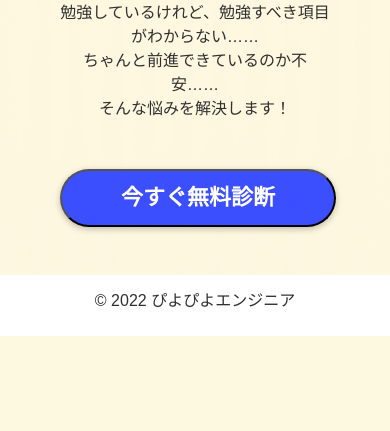
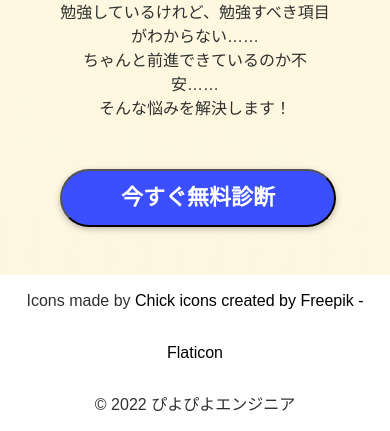
Before and after one commit to lily-engine/Bravery, a Flask app: page / in a window 390 px wide. Shown: the part 508-939 px from the top of the page. Before the commit the page ends 844 px from the top, so only its background shows below. Run offline with Flask 2, Linux system fonts and the light colour scheme.

Commit message:
icon credit

```diff
--- a/app/static/css/style.css
+++ b/app/static/css/style.css
@@ -203,11 +203,23 @@ footer {
     line-height: 52px;
 }
 
+.icons {
+    float: left;
+    line-height: 52px;
+    margin-left: 150px;
+
+}
+
 /* ===========================
 スマホ版
 ============================ */
 
 @media only screen and (max-width: 1250px) {
+
+    .clear::after {
+        content: none !important;
+    }
+
     /* ===========================
     common
     ============================ */
@@ -216,6 +228,10 @@ footer {
         font-size: 28px;
     }
 
+    .icons {
+        float: none;
+        margin: 0 auto;
+    }
 
     .checklists {
         display: flex;
--- a/app/templates/base.html
+++ b/app/templates/base.html
@@ -48,8 +48,10 @@
         {% block content %}
         {% endblock %}
         <footer>
+            <div class="icons clear">
+                <p>Icons made by <a href="https://www.flaticon.com/free-icons/chick" title="chick icons">Chick icons created by Freepik - Flaticon</a></p>
+            </div>
             <div class="footer">
-                <!-- <p class="icons"><a href="https://www.flaticon.com/free-icons/chick" title="chick icons">Chick icons created by Freepik - Flaticon</a></p> -->
                 <p class="copyright">&copy; 2022 ぴよぴよエンジニア</p>
             </div>
         </footer>
```
